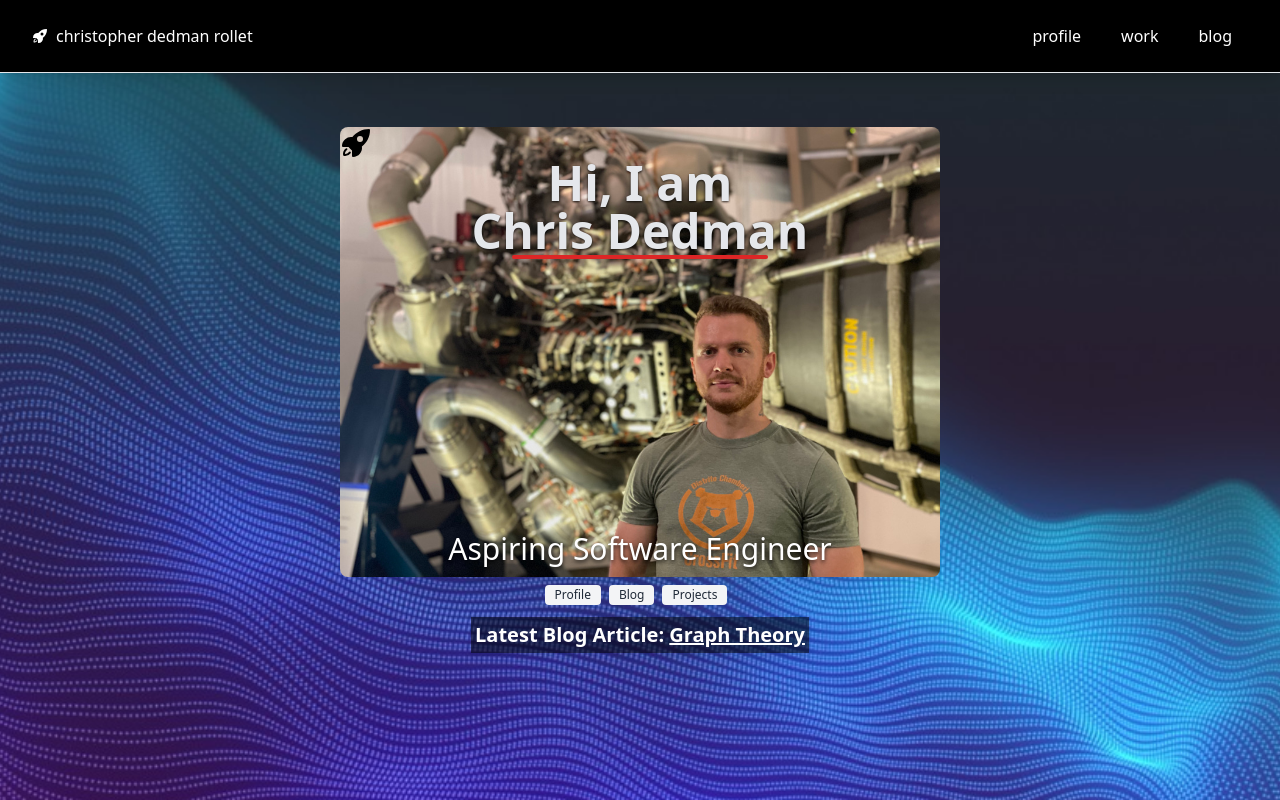
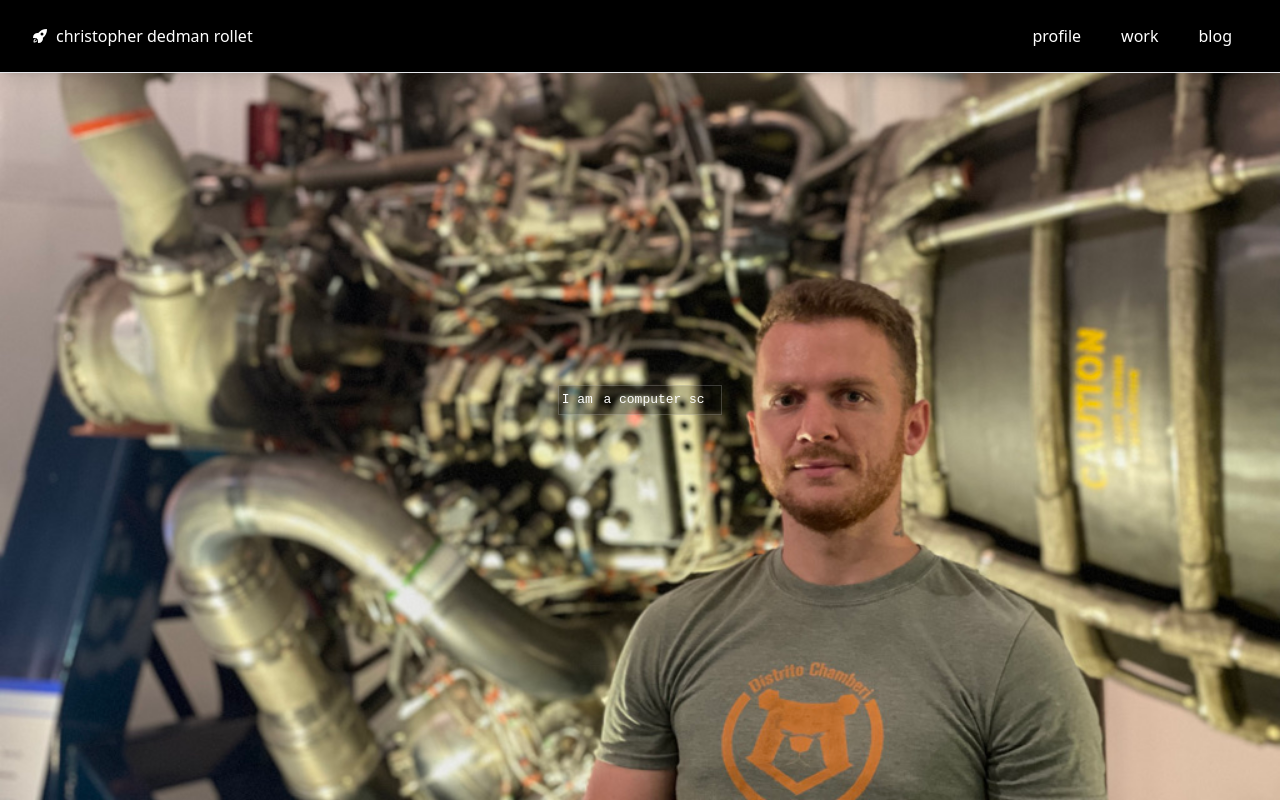
Before and after one commit to chrisdedman/website, a Next.js app: page / in a window 1280 px wide. Built offline with nearby package versions, Linux system fonts and the light colour scheme.

Commit message:
Implement typing animation for dynamic role display and update background image

```diff
--- a/src/app/page.tsx
+++ b/src/app/page.tsx
@@ -1,62 +1,74 @@
-import React from "react";
-import Image from "next/image";
+"use client"
+
+import React, { useState, useEffect } from "react";
 import Menu from "@/components/navigation";
-import { RocketLaunchIcon } from '@heroicons/react/24/solid';
+
+const roles = ["a software engineer.", "a computer scientist", "a problem solver.", "a critical thinker.", "chris dedman."];
 
 export default function Page() {
+  const [dynamicText, setDynamicText] = useState("");
+  const [roleIndex, setRoleIndex] = useState(0);
+  const [charIndex, setCharIndex] = useState(0);
+  const [isDeleting, setIsDeleting] = useState(false);
+
+  useEffect(() => {
+    const typingSpeed       = 100;
+    const deletingSpeed     = 50;
+    const delayBetweenRoles = 1000;
+
+    const handleTyping = () => {
+      const currentRole = roles[roleIndex];
+
+      if (!isDeleting && charIndex < currentRole.length)
+      {
+        setDynamicText((prev) => prev + currentRole[charIndex]);
+        setCharIndex((prev) => prev + 1);
+      }
+
+      else if (isDeleting && charIndex > 0)
+      {
+        setDynamicText((prev) => prev.slice(0, -1));
+        setCharIndex((prev) => prev - 1);
+      }
+
+      else if (isDeleting && charIndex === 0)
+      {
+        setIsDeleting(false);
+        setRoleIndex((prev) => (prev + 1) % roles.length);
+      }
+
+      else if (!isDeleting && charIndex === currentRole.length)
+      {
+        setTimeout(() => setIsDeleting(true), delayBetweenRoles);
+      }
+    };
+
+    const typingInterval = setInterval(
+      handleTyping,
+      isDeleting ? deletingSpeed : typingSpeed
+    );
+
+    return () => clearInterval(typingInterval);
+  }, [charIndex, isDeleting, roleIndex]);
+
   return (
     <div
       className="h-screen flex flex-col items-center justify-center"
       style={{
-        backgroundImage: "url('/background.jpeg')",
+        backgroundImage: "url('/me_engine.jpeg')",
         backgroundSize: "cover",
         backgroundPosition: "center",
-        WebkitBackgroundSize: "2000px"
       }}
     >
-
       <Menu />
 
-      <div className="relative bottom-2">
-        <Image
-          className="rounded-lg"
-          src="/me_engine.jpeg"
-          alt="Picture of the author"
-          width={600}
-          height={600}
-        />
-        <div className="absolute top-0 left-0 text-center w-full">
-          <div className="rocket-container">
-            <RocketLaunchIcon className="w-8 h-8 rocket spin-on-hover" />
-            <h5 className="text-3xl lg:text-5xl font-bold text-gray-200 drop-shadow-[0_1.2px_1.2px_rgba(0,0,0,0.8)]">Hi, I am</h5>
-            <h5 className="text-3xl lg:text-5xl font-bold text-gray-200 drop-shadow-[0_1.2px_1.2px_rgba(0,0,0,0.8)]">Chris Dedman</h5>
-            <div className="flex justify-center">
-              <div className="w-64 h-1 bg-red-600 rounded mt- mb-4"></div>
-            </div>
-            <p className="text-2xl lg:text-3xl font-light mt-32 lg:mt-64 text-white drop-shadow-[0_2px_2px_rgba(0,0,0,0.8)]">Aspiring Software Engineer</p>
-          </div>
+      <div className="relative">
+        <div className="typing-container">
+          <span id="static-text">I am </span>
+          <span id="dynamic-text">{dynamicText}</span>
+          <span className="cursor">|</span>
         </div>
-      </div>
-
-      <div className="flex flex-wrap justify-center">
-        <CategoryCard title="Profile" />
-        <span className="bg-gray-100 text-gray-800 text-xs font-medium me-2 px-2.5 py-0.5 rounded">
-          <a href="https://astranebula.gitbook.io/" className=" hover:underline">Blog</a>
-        </span>
-        <CategoryCard title="Projects" />
-      </div>
-
-      <div className="flex flex-wrap justify-center ">
-        <p className="text-white text-xl font-bold drop-shadow-md bg-black bg-opacity-50 p-1">
-          Latest Blog Article: <a href="https://astranebula.gitbook.io/blog/computer-science/graph-theory" className="underline">Graph Theory</a>
-        </p>
       </div>
     </div>
   );
 }
-
-const CategoryCard = ({ title }: { title: string }) => (
-  <span className="bg-gray-100 text-gray-800 text-xs font-medium me-2 px-2.5 py-0.5 rounded">
-    <a href={title.toLowerCase()} className=" hover:underline">{title}</a>
-  </span>
-);
```
